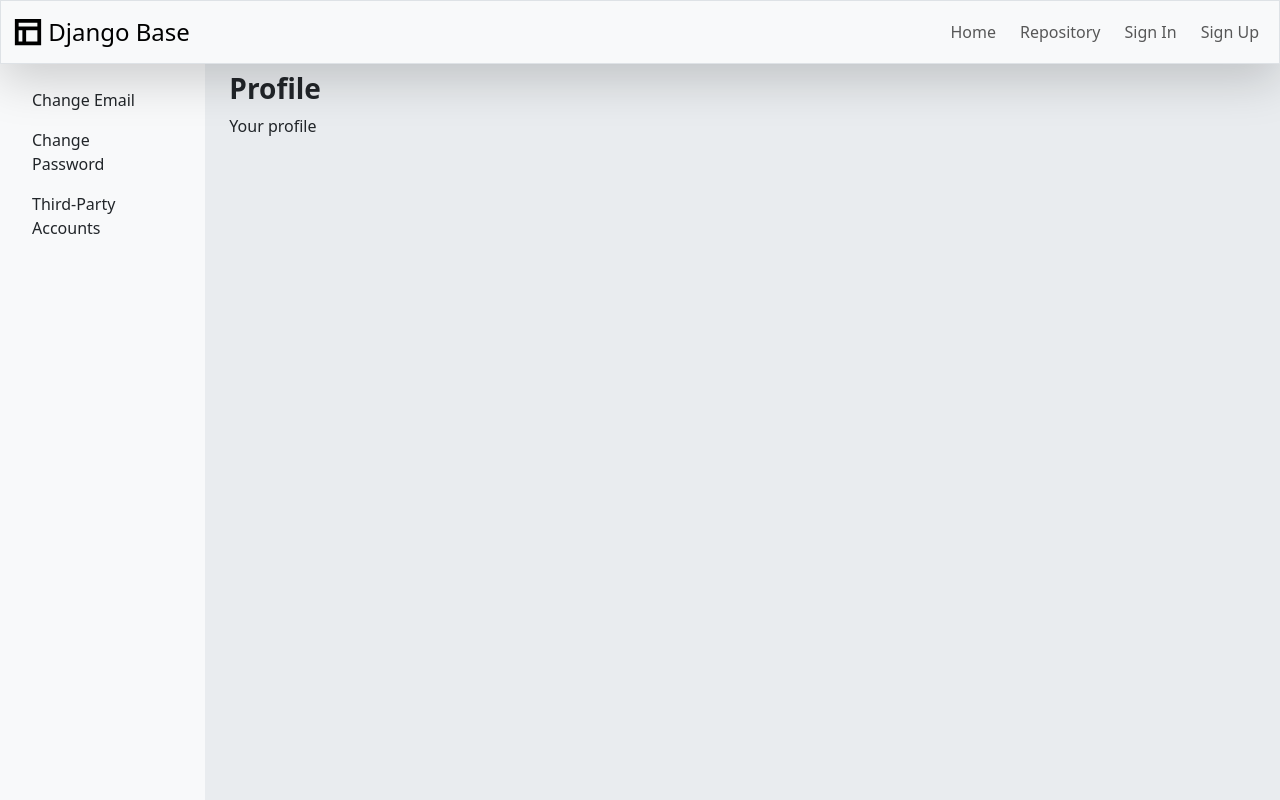
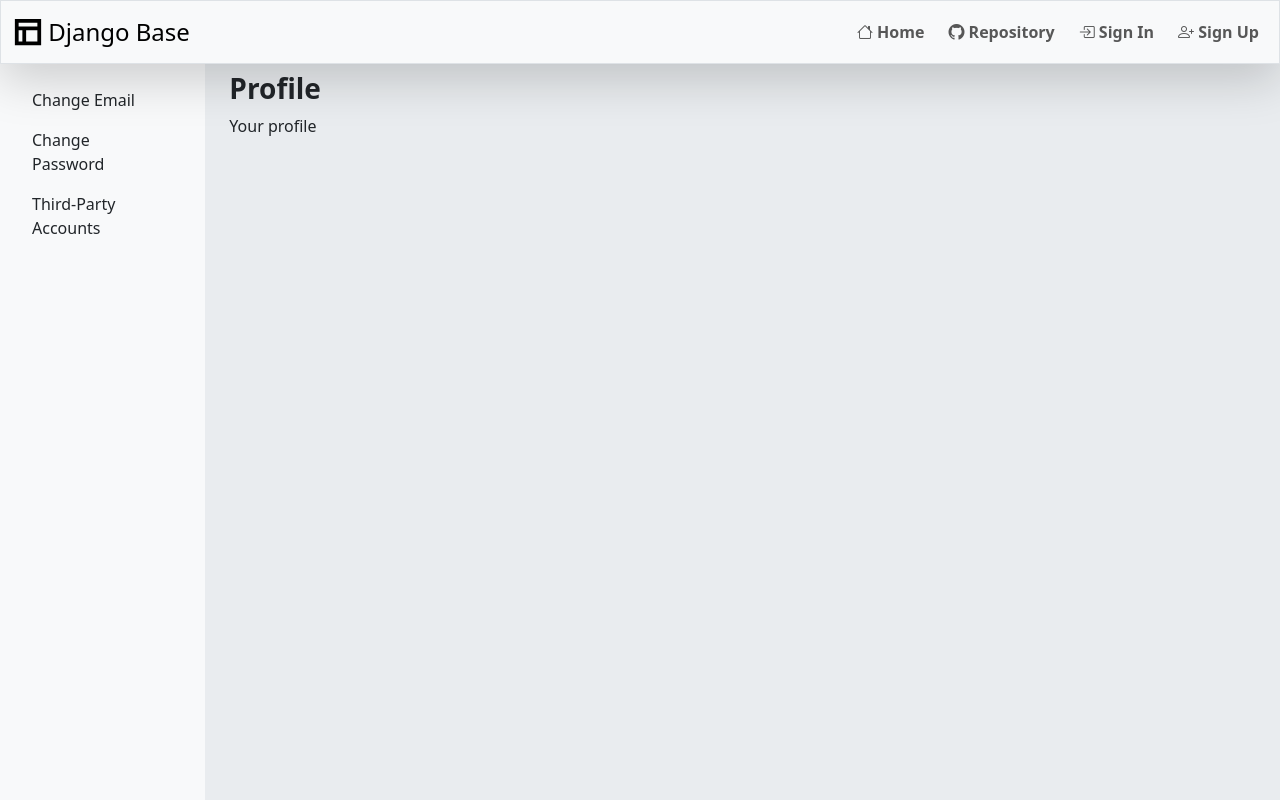
Before and after one commit to jimshadrick/django-base, a Django app: page /accounts/profile/ in a window 1280 px wide. Run offline with Django 5.2, Linux system fonts and the light colour scheme; parts of the project's set-up code (start-up, migrations or seed data) failed here and were passed over; some libraries are stand-ins or nearby versions.

Commit message:
Add Bootstrap Icons to navigation bar links.

```diff
--- a/templates/base.html
+++ b/templates/base.html
@@ -20,6 +20,8 @@
               crossorigin="anonymous">
     {% endif %}
     <link rel="stylesheet" href="{% static 'css/main.css' %}">
+    <!-- Bootstrap Icons -->
+    <link rel="stylesheet" href="https://cdn.jsdelivr.net/npm/bootstrap-icons@1.11.3/font/bootstrap-icons.min.css">
 </head>
 <body class="min-vh-100 d-flex flex-shrink-0 flex-column bg-light">
 <a class="visually-hidden-focusable" href="#content">{% translate "Skip to main content" %}</a>
@@ -41,22 +43,26 @@
                 <span class="navbar-toggler-icon"></span>
             </button>
             <div class="collapse navbar-collapse" id="navbarText">
-                <div class="navbar-nav d-flex flex-column flex-sm-row gap-2 text-nowrap ms-auto">
-                    <a class="nav-link" href="{% url 'core:home' %}">Home</a>
-                    <a class="nav-link" href="https://github.com/jimshadrick/django-base">Repository</a>
+                <div class="navbar-nav d-flex flex-column flex-sm-row gap-2 text-nowrap ms-auto fw-semibold">
+                    <a class="nav-link" href="{% url 'core:home' %}"><i class="bi bi-house"></i> Home</a>
+                    <a class="nav-link" href="https://github.com/jimshadrick/django-base"><i class="bi bi-github"></i>
+                        Repository</a>
                     {% if user.is_authenticated %}
                         {% url 'account_email' as email_url_ %}
                         {% url 'socialaccount_connections' as socialaccount_url_ %}
                         {% if email_url_ or socialaccount_url_ %}
                             <a href="{% if email_url_ %}{{ email_url_ }}{% else %}{{ socialaccount_url_ }}{% endif %}"
-                               class="nav-link">Manage Account</a>
+                               class="nav-link"><i class="bi bi-gear"></i> Manage Account</a>
                         {% endif %}
-                        <a href="{% url 'account_logout' %}" class="nav-link">{% translate "Sign Out" %}</a>
+                        <a href="{% url 'account_logout' %}" class="nav-link"><i
+                                class="bi bi-box-arrow-right"></i> {% translate "Sign Out" %}</a>
                     {% else %}
-                        <a href="{% url 'account_login' %}" class="nav-link">{% translate "Sign In" %}</a>
+                        <a href="{% url 'account_login' %}" class="nav-link"><i
+                                class="bi bi-box-arrow-in-right"></i> {% translate "Sign In" %}</a>
                         {% url 'account_signup' as signup_url_ %}
                         {% if signup_url_ %}
-                            <a href="{{ signup_url_ }}" class="nav-link">{% translate "Sign Up" %}</a>
+                            <a href="{{ signup_url_ }}" class="nav-link"><i
+                                    class="bi bi-person-plus"></i> {% translate "Sign Up" %}</a>
                         {% endif %}
                     {% endif %}
                 </div>
```
